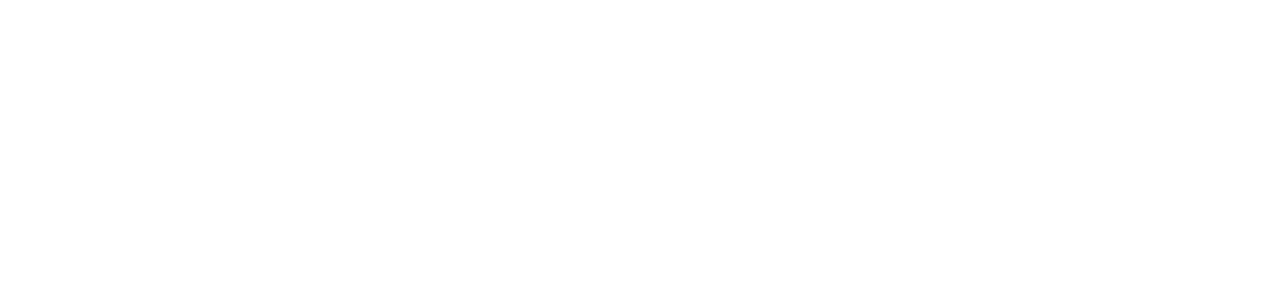
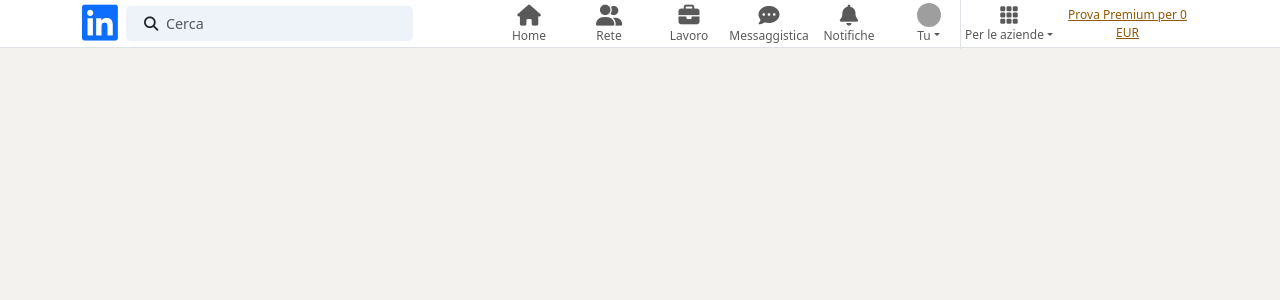
Before and after one commit to kaem0n/epicode-BW3-Team6, a React (Vite) app: page / in a window 1280 px wide. Shown: the top 300 px of the page. Built offline with nearby package versions, Linux system fonts and the light colour scheme; grey boxes are pictures that could not be loaded.

Commit message:
coded offcanvas behavior

```diff
--- a/index.html
+++ b/index.html
@@ -5,6 +5,13 @@
     <link rel="icon" type="image/svg+xml" href="/vite.svg" />
     <meta name="viewport" content="width=device-width, initial-scale=1.0" />
     <title>LinkedIn Clone (BW3 - Team 6)</title>
+    <link
+      rel="stylesheet"
+      href="https://cdnjs.cloudflare.com/ajax/libs/font-awesome/6.5.1/css/all.min.css"
+      integrity="sha512-DTOQO9RWCH3ppGqcWaEA1BIZOC6xxalwEsw9c2QQeAIftl+Vegovlnee1c9QX4TctnWMn13TZye+giMm8e2LwA=="
+      crossorigin="anonymous"
+      referrerpolicy="no-referrer"
+    />
   </head>
   <body>
     <div id="root"></div>
--- a/src/App.jsx
+++ b/src/App.jsx
@@ -1,8 +1,17 @@
 import 'bootstrap/dist/css/bootstrap.min.css'
 import 'bootstrap-icons/font/bootstrap-icons.min.css'
+import MyNavBar from './components/MyNavBar'
+import NavCanvas from './components/NavCanvas'
 
-function App() {
-  return <div></div>
+const App = () => {
+  return (
+    <>
+      <header>
+        <MyNavBar />
+        <NavCanvas />
+      </header>
+    </>
+  )
 }
 
 export default App
--- a/src/components/MyNavBar.jsx
+++ b/src/components/MyNavBar.jsx
@@ -1,5 +1,110 @@
+import Container from 'react-bootstrap/Container'
+import Nav from 'react-bootstrap/Nav'
+import Navbar from 'react-bootstrap/Navbar'
+import NavDropdown from 'react-bootstrap/NavDropdown'
+import NavSearchBar from './NavSearchBar'
+
 const MyNavBar = () => {
-  return <></>
+  const premiumTxtGen = () => {
+    const text = [
+      'Raggiungi i tuoi obiettivi con Premium',
+      'Prova 1 mese di Premium per 0 EUR',
+      'Da non perdere: Premium per 0 EUR',
+      'Ottieni Premium per 0 EUR',
+      'Sblocca Premium gratis per 1 mese',
+      'Aggiorna le tue competenze con Premium',
+      'Prova Premium per 0 EUR',
+      'Una rete più smart con Premium',
+      'Prova Premium gratis',
+      'Fai decollare la tua carriera con Premium',
+      'Sblocca 1 mese di Premium',
+    ]
+    const i = Math.floor(Math.random() * text.length)
+    return text[i]
+  }
+
+  const openCanvas = () => {
+    const canvasBtn = document.getElementById('canvas-toggle')
+    canvasBtn.click()
+  }
+
+  return (
+    <Navbar
+      collapseOnSelect
+      expand="lg"
+      className="bg-white p-0 border-bottom"
+      id="navbar"
+    >
+      <Container>
+        <Navbar.Brand className="p-0">
+          <i className="fa-brands fa-linkedin text-primary navbrand-icon"></i>
+        </Navbar.Brand>
+        <Navbar.Toggle aria-controls="responsive-navbar-nav" />
+        <Navbar.Collapse id="responsive-navbar-nav">
+          <NavSearchBar />
+          <Nav>
+            <Nav.Link className="d-flex flex-column justify-content-center align-items-center py-1">
+              <i className="fa-solid fa-house nav-icon"></i>
+              <span>Home</span>
+            </Nav.Link>
+            <Nav.Link className="d-flex flex-column justify-content-center align-items-center py-1">
+              <i className="fa-solid fa-user-group nav-icon"></i>
+              <span>Rete</span>
+            </Nav.Link>
+            <Nav.Link className="d-flex flex-column justify-content-center align-items-center py-1">
+              <i className="fa-solid fa-briefcase nav-icon"></i>
+              <span>Lavoro</span>
+            </Nav.Link>
+            <Nav.Link className="d-flex flex-column justify-content-center align-items-center py-1">
+              <i className="fa-solid fa-comment-dots nav-icon"></i>
+              <span>Messaggistica</span>
+            </Nav.Link>
+            <Nav.Link className="d-flex flex-column justify-content-center align-items-center py-1">
+              <i className="fa-solid fa-bell nav-icon"></i>
+              <span>Notifiche</span>
+            </Nav.Link>
+            <NavDropdown
+              align="end"
+              title={
+                <div className="d-flex flex-column justify-content-center align-items-center py-1 border-end">
+                  <img
+                    width="24"
+                    src="https://placedog.net/50/50"
+                    height="24"
+                    alt="user"
+                    className="rounded-circle dropdown-toggle"
+                    role="button"
+                  />
+                  <div className="dropdown-toggle">Tu</div>
+                </div>
+              }
+              id="collapsible-nav-dropdown"
+            >
+              <NavDropdown.Item href="#action/3.1">Action</NavDropdown.Item>
+              <NavDropdown.Item href="#action/3.2">
+                Another action
+              </NavDropdown.Item>
+              <NavDropdown.Item href="#action/3.3">Something</NavDropdown.Item>
+              <NavDropdown.Divider />
+              <NavDropdown.Item href="#action/3.4">
+                Separated link
+              </NavDropdown.Item>
+            </NavDropdown>
+            <Nav.Link
+              onClick={openCanvas}
+              className="d-flex flex-column justify-content-center align-items-center py-1 pointer"
+            >
+              <i className="bi bi-grid-3x3-gap-fill d-flex nav-icon"></i>
+              <div className="dropdown-toggle">Per le aziende</div>
+            </Nav.Link>
+            <Nav.Link className="d-flex flex-column justify-content-center align-items-center premium-link">
+              {premiumTxtGen()}
+            </Nav.Link>
+          </Nav>
+        </Navbar.Collapse>
+      </Container>
+    </Navbar>
+  )
 }
 
 export default MyNavBar
--- /dev/null
+++ b/src/components/NavCanvas.jsx
@@ -0,0 +1,34 @@
+import Offcanvas from 'react-bootstrap/Offcanvas'
+import { useState } from 'react'
+
+const NavCanvas = () => {
+  const [show, setShow] = useState(false)
+
+  const handleClose = () => setShow(false)
+  const handleShow = () => setShow(true)
+
+  return (
+    <>
+      <button onClick={handleShow} id="canvas-toggle" className="d-none">
+        Launch
+      </button>
+
+      <Offcanvas
+        show={show}
+        onHide={handleClose}
+        placement="end"
+        id="nav-offcanvas"
+      >
+        <Offcanvas.Header closeButton>
+          <Offcanvas.Title>Per le aziende</Offcanvas.Title>
+        </Offcanvas.Header>
+        <Offcanvas.Body>
+          Some text as placeholder. In real life you can have the elements you
+          have chosen. Like, text, images, lists, etc.
+        </Offcanvas.Body>
+      </Offcanvas>
+    </>
+  )
+}
+
+export default NavCanvas
--- /dev/null
+++ b/src/components/NavSearchBar.jsx
@@ -0,0 +1,97 @@
+import Row from 'react-bootstrap/Row'
+import Col from 'react-bootstrap/Col'
+import Form from 'react-bootstrap/Form'
+import Dropdown from 'react-bootstrap/Dropdown'
+import { useState } from 'react'
+
+const NavSearchBar = () => {
+  const [inputValue, setInputValue] = useState('')
+
+  const toggleDropdown = () => {
+    const dropdownBtn = document.getElementById('dropdown-basic')
+    dropdownBtn.click()
+  }
+
+  const fixSearchIconClick = () => {
+    const searchBar = document.getElementById('nav-searchbar')
+    searchBar.click()
+    searchBar.focus()
+  }
+
+  const handleSubmit = (e) => {
+    e.preventDefault()
+    setInputValue('')
+  }
+
+  const txtFill = (str) => setInputValue(str)
+
+  return (
+    <Form className="me-auto position-relative" onSubmit={handleSubmit}>
+      <Row>
+        <Col xs="auto" className="dropdown">
+          <i
+            className="fa-solid fa-magnifying-glass nav-search-icon"
+            onClick={fixSearchIconClick}
+          ></i>
+          <Form.Control
+            type="text"
+            placeholder="Cerca"
+            className="mr-sm-2 nav-search me-auto dropdown-toggle"
+            id="nav-searchbar"
+            onClick={toggleDropdown}
+            onChange={(e) => setInputValue(e.target.value)}
+            value={inputValue}
+          />
+        </Col>
+      </Row>
+      <Dropdown>
+        <Dropdown.Toggle id="dropdown-basic" className="d-none">
+          Dropdown Button
+        </Dropdown.Toggle>
+
+        <Dropdown.Menu className="nav-search-dropdown">
+          <p className="mb-2 ms-3 fw-semibold">Prova a cercare</p>
+          <Dropdown.Item
+            href="#"
+            className="py-2 fw-semibold"
+            onClick={() => {
+              txtFill('#hiring')
+            }}
+          >
+            <i className="fa-solid fa-magnifying-glass me-3 fs-7"></i> #hiring
+          </Dropdown.Item>
+          <Dropdown.Item
+            href="#"
+            className="py-2 fw-semibold"
+            onClick={() => {
+              txtFill('#recruiter')
+            }}
+          >
+            <i className="fa-solid fa-magnifying-glass me-3 fs-7"></i>{' '}
+            #recruiter
+          </Dropdown.Item>
+          <Dropdown.Item
+            href="#"
+            className="py-2 fw-semibold"
+            onClick={() => {
+              txtFill('#intern')
+            }}
+          >
+            <i className="fa-solid fa-magnifying-glass me-3 fs-7"></i> #intern
+          </Dropdown.Item>
+          <Dropdown.Item
+            href="#"
+            className="py-2 fw-semibold"
+            onClick={() => {
+              txtFill('#hr')
+            }}
+          >
+            <i className="fa-solid fa-magnifying-glass me-3 fs-7"></i> #hr
+          </Dropdown.Item>
+        </Dropdown.Menu>
+      </Dropdown>
+    </Form>
+  )
+}
+
+export default NavSearchBar
--- a/src/index.css
+++ b/src/index.css
@@ -1,4 +1,94 @@
 body {
   font-family: system-ui, -apple-system, BlinkMacSystemFont, 'Segoe UI', Roboto,
     Oxygen, Ubuntu, Cantarell, 'Open Sans', 'Helvetica Neue', sans-serif;
+  background-color: #f4f2ee;
 }
+
+#navbar {
+  font-size: 0.75rem;
+  z-index: 2000;
+  height: 6vh;
+}
+
+#collapsible-nav-dropdown::after {
+  content: none;
+}
+
+#nav-offcanvas {
+  height: 94vh;
+  top: unset;
+  border-top-left-radius: 10px;
+  border-bottom-left-radius: 10px;
+}
+
+.navbar-brand {
+  margin-right: 8px;
+}
+
+.navbrand-icon {
+  font-size: 41px;
+}
+
+.nav-icon {
+  font-size: 21px;
+  padding-top: 2px;
+  padding-bottom: 1px;
+}
+
+.nav-link {
+  padding: 0;
+  width: 80px;
+}
+
+.nav-search {
+  background-color: #edf3f8;
+  border: none;
+  border-radius: 5px;
+  padding: 0 40px;
+  height: 35px;
+  font-size: 0.9rem;
+}
+
+.nav-search:focus {
+  background-color: #edf3f8;
+  border: none;
+  box-shadow: 0px 0px 0px 2px rgba(0, 0, 0, 0.75) inset;
+  font-size: 1rem;
+  box-sizing: content-box;
+  transition: 300ms;
+}
+
+.nav-search-icon {
+  position: absolute;
+  left: 12%;
+  top: 12%;
+  transform: translate(-50%, 50%);
+  font-size: 0.9rem;
+  cursor: text;
+}
+
+.nav-search-dropdown {
+  top: 0% !important;
+  width: 450px;
+}
+
+.bi-grid-3x3-gap-fill {
+  font-size: 20px;
+}
+
+.premium-link {
+  color: #915907;
+  width: 125px;
+  margin-left: 8px;
+  text-align: center;
+  text-decoration: underline;
+  box-sizing: content-box;
+}
+
+.pointer {
+  cursor: pointer;
+}
+
+.fs-7 {
+  font-size: 0.9rem;
+}
```
